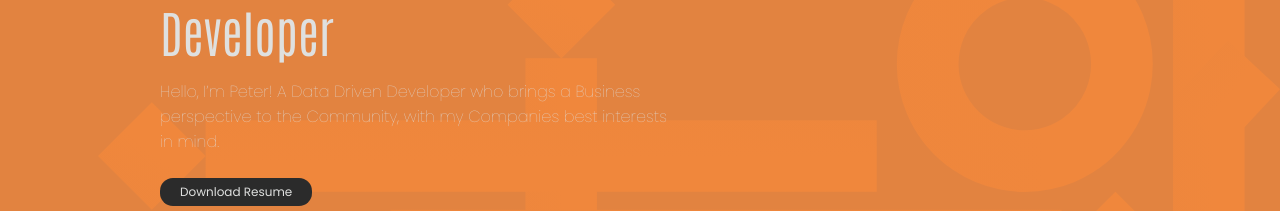
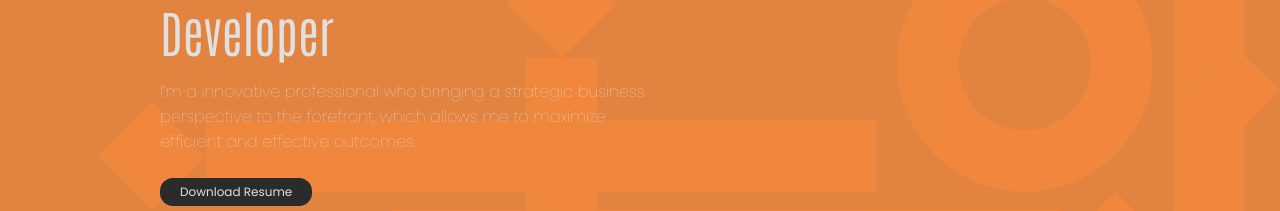
Before and after one commit to peter33chavez/Portfolio, a React (Create React App) app: page / in a window 1280 px wide. Shown: the part 389-600 px from the top of the page. Built offline with nearby package versions, Linux system fonts and the light colour scheme.

Commit message:
edited header

```diff
--- a/src/Components/Header.js
+++ b/src/Components/Header.js
@@ -24,7 +24,7 @@ const Header = () => {
                     initial='hidden'
                     animate='visible'
                     transition={{ duration: 2}}
-                className='about-summary'>Hello, I’m Peter! A Data Driven Developer who brings a Business perspective to the Community, with my Companies best interests in mind. </motion.p>
+                className='about-summary'>I’m a innovative professional who bringing a strategic business perspective to the forefront, which allows me to maximize efficient and effective outcomes. </motion.p>
                 <motion.button
                     initial={{opacity: 0}}
                     animate={{opacity: 1}}
```
